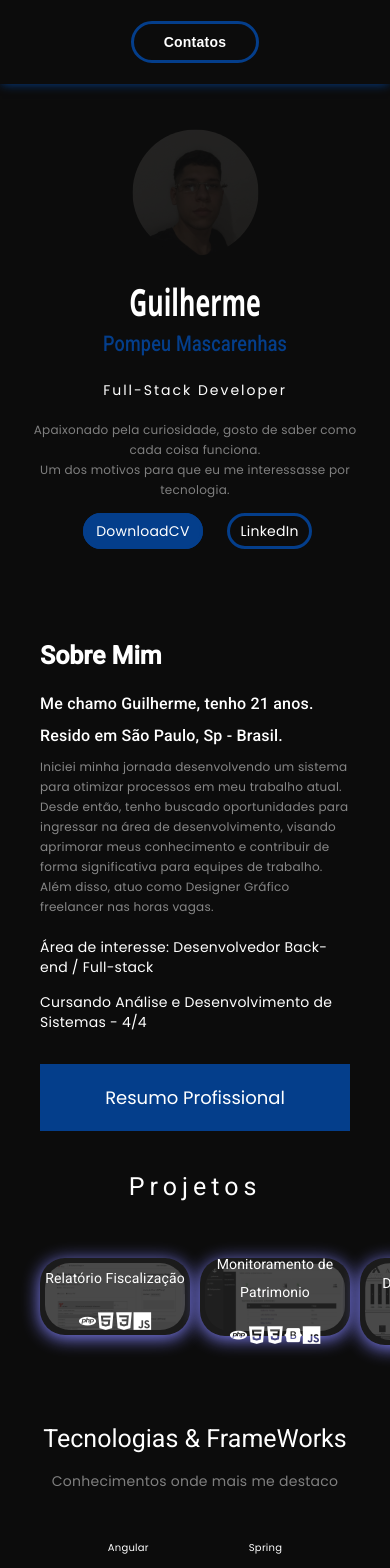
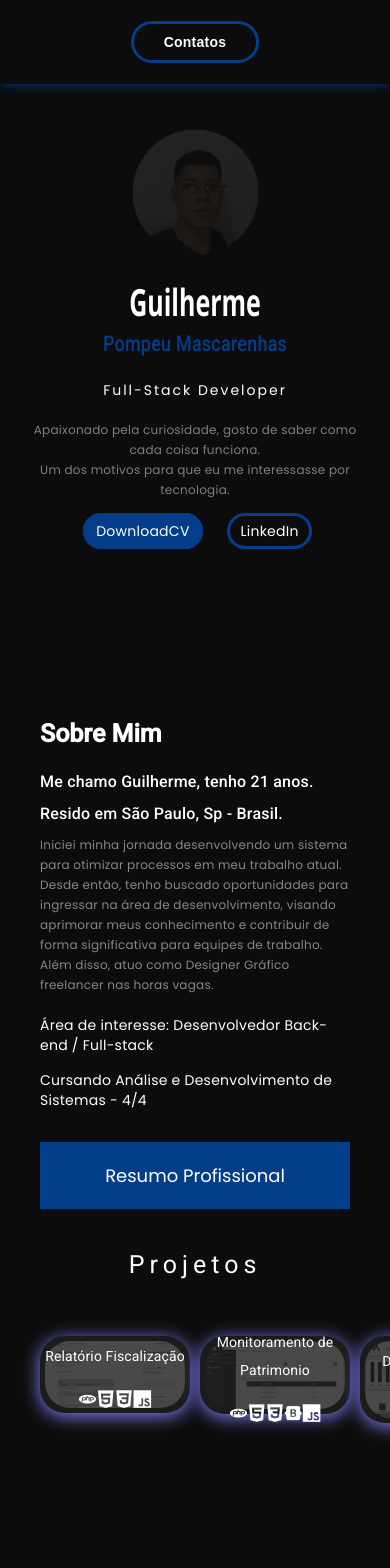
Before and after one commit to GMPompeu/Gm-Pompeu-portifolio, an Angular app: page / in a window 390 px wide. Shown: the top 1568 px of the page. Built offline with nearby package versions, Linux system fonts and the light colour scheme.

Commit message:
Homepages resposive

```diff
--- a/src/app/modules/portifolio/pages/home/home.component.scss
+++ b/src/app/modules/portifolio/pages/home/home.component.scss
@@ -1,3 +1,6 @@
 section #aboutme, #projects, #skill, #zero{
   margin-bottom: 10%;
+  @media(max-width: 600px){
+    margin-bottom: 30%;
+  }
 }
```
